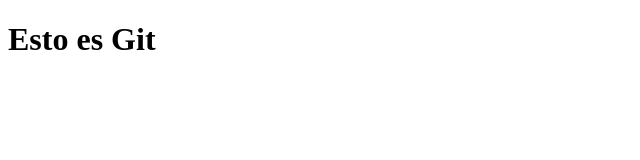
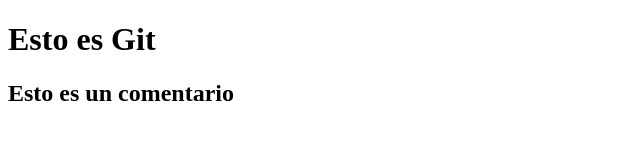
Before and after one commit to jenriquez24/practicagit, a plain HTML site: page index.html in a window 1280 px wide. Shown: the whole page, without its empty margins (0-640 px from the left). Drawn offline with Linux system fonts and the light colour scheme.

Commit message:
Update index.html
agregue una nueva linea

```diff
--- a/index.html
+++ b/index.html
@@ -7,5 +7,6 @@
 </head>
 <body>
     <h1>Esto es Git</h1>
+    <h2>Esto es un comentario</h2>
 </body>
 </html>
```
